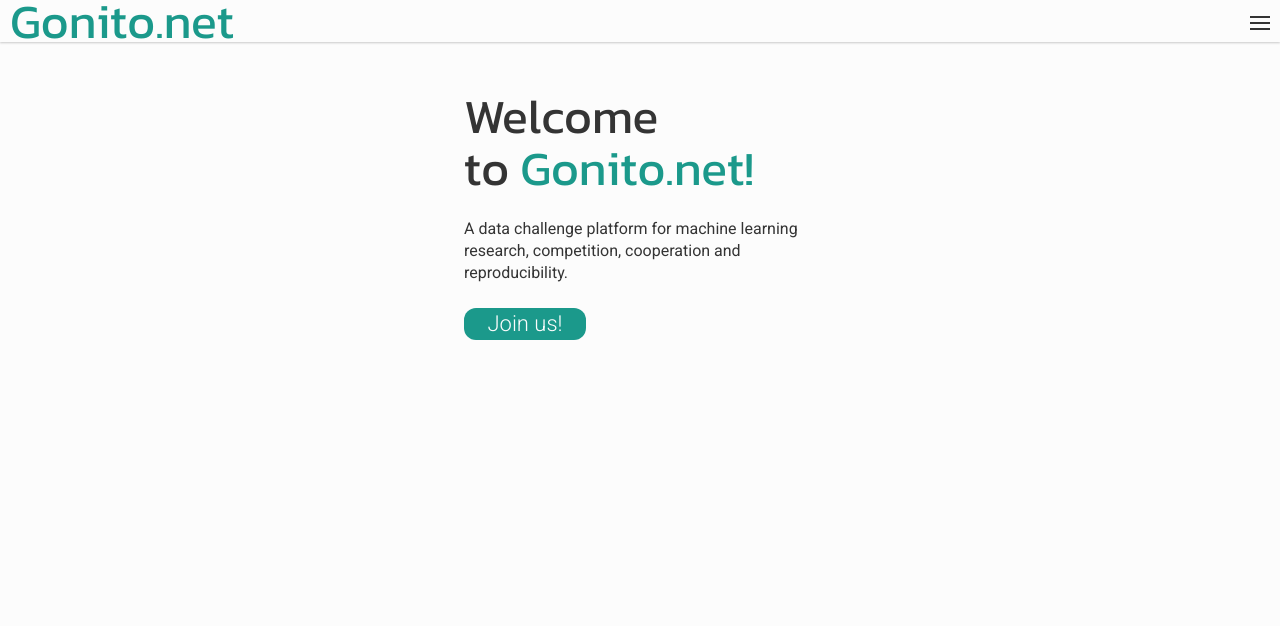
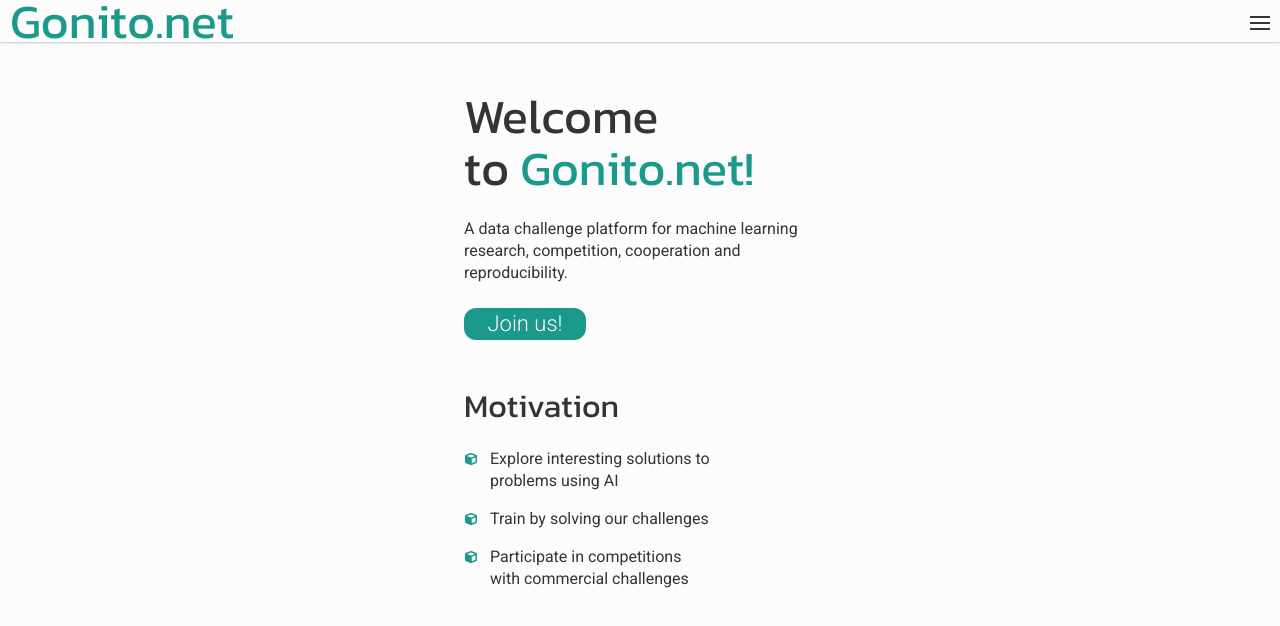
Before and after one commit to amu-cai/amueval-frontend, a React (Create React App) app: page / in a window 1280 px wide. Shown: the top 626 px of the page. Built offline with nearby package versions, Linux system fonts and the light colour scheme.

Commit message:
motivation section

```diff
--- a/src/App.js
+++ b/src/App.js
@@ -3,7 +3,7 @@ import theme from "./utils/theme";
 import LandingPage from "./pages/LandingPage";
 import Challenges from "./pages/Challenges";
 import {BrowserRouter, Route, Routes} from "react-router-dom";
-import NavBar from "./components/NavBar";
+import NavBar from "./components/elements/NavBar";
 
 const App = () => {
     return (
--- a/src/components/ButtonLink.js
+++ b/src/components/elements/ButtonLink.js
@@ -1,6 +1,6 @@
 import React from "react";
 import styled from "styled-components";
-import {Label} from "../utils/fonts";
+import {Label} from "../../utils/fonts";
 
 const ButtonLinkStyle = styled(Label)`
   background-color: ${({theme}) => theme.colors.green};
--- a/src/components/Logo.js
+++ b/src/components/elements/Logo.js
@@ -1,6 +1,6 @@
 import React from "react";
-import {H1} from "../utils/fonts";
-import theme from "../utils/theme";
+import {H1} from "../../utils/fonts";
+import theme from "../../utils/theme";
 import {Link} from "react-router-dom";
 
 const Logo = () => {
--- a/src/components/MobileNavMenu.js
+++ b/src/components/elements/MobileNavMenu.js
@@ -1,9 +1,9 @@
 import React from "react";
-import {Container, FlexColumn, FlexRow, Svg} from "../utils/containers";
-import {Menu} from "../utils/fonts";
-import loginIco from '../assets/login_ico.svg';
-import registerIco from '../assets/register_ico.svg';
-import cupIco from '../assets/cup_ico.svg';
+import {Container, FlexColumn, FlexRow, Svg} from "../../utils/containers";
+import {Menu} from "../../utils/fonts";
+import loginIco from '../../assets/login_ico.svg';
+import registerIco from '../../assets/register_ico.svg';
+import cupIco from '../../assets/cup_ico.svg';
 import styled from "styled-components";
 import {Link} from "react-router-dom";
 
@@ -59,7 +59,7 @@ const MobileNavMenu = (props) => {
                     Register
                 </Menu>
             </FlexRow>
-            <FlexRow as={Link} to='/' gap='16px'>
+            <FlexRow as={Link} to='/challenges' gap='16px'>
                 <Svg width='16px' height='16px' src={cupIco}/>
                 <Menu as='li'>
                     Challenges
--- a/src/components/NavBar.js
+++ b/src/components/elements/NavBar.js
@@ -1,8 +1,8 @@
 import React from "react";
-import {Container, FlexRow} from "../utils/containers";
+import {Container, FlexRow} from "../../utils/containers";
 import Logo from "./Logo";
 import styled from "styled-components";
-import menuButtonIcon from '../assets/menu-button.svg';
+import menuButtonIcon from '../../assets/menu-button.svg';
 import MobileNavMenu from "./MobileNavMenu";
 
 const NavBarStyle = styled(Container)`
--- /dev/null
+++ b/src/components/sections/Motivation.js
@@ -0,0 +1,40 @@
+import React from "react";
+import {FlexColumn, FlexRow, Svg} from "../../utils/containers";
+import {Body, H2} from "../../utils/fonts";
+import cubeIcon from '../../assets/cube_ico.svg';
+import theme from "../../utils/theme";
+
+const Motivation = () => {
+    return (
+        <FlexColumn as='section' alignmentX='flex-start' gap='24px' width='80%' maxWidth='352px'>
+            <H2 as='h2'>
+                Motivation
+            </H2>
+            <FlexColumn as='ul' gap='16px' alignmentX='flex-start'>
+                <FlexRow as='li' gap='12px' alignmentY='flex-start'>
+                    <Svg src={cubeIcon} width='14px' height='14px' margin='4px 0 0 0'
+                         backgroundColor={theme.colors.green}/>
+                    <Body as='p' maxWidth='224px'>
+                        Explore interesting solutions to problems using AI
+                    </Body>
+                </FlexRow>
+                <FlexRow as='li' gap='12px' alignmentY='flex-start'>
+                    <Svg src={cubeIcon} width='14px' height='14px' margin='4px 0 0 0'
+                         backgroundColor={theme.colors.green}/>
+                    <Body as='p' maxWidth='224px'>
+                        Train by solving our challenges
+                    </Body>
+                </FlexRow>
+                <FlexRow as='li' gap='12px' alignmentY='flex-start'>
+                    <Svg src={cubeIcon} width='14px' height='14px' margin='4px 0 0 0'
+                         backgroundColor={theme.colors.green}/>
+                    <Body as='p' maxWidth='224px'>
+                        Participate in competitions with commercial challenges
+                    </Body>
+                </FlexRow>
+            </FlexColumn>
+        </FlexColumn>
+    );
+}
+
+export default Motivation;
--- a/src/pages/LandingPage.js
+++ b/src/pages/LandingPage.js
@@ -3,11 +3,12 @@ import {Body, H1} from "../utils/fonts";
 import {Container, FlexColumn} from "../utils/containers";
 import theme from "../utils/theme";
 import {Link} from "react-router-dom";
-import ButtonLink from "../components/ButtonLink";
+import ButtonLink from "../components/elements/ButtonLink";
+import Motivation from "../components/sections/Motivation";
 
 const LandingPage = () => {
     return (
-        <FlexColumn alignmentY='flex-start' width='100%' minHeight='100vh' as='main'>
+        <FlexColumn alignmentY='flex-start' width='100%' minHeight='100vh' as='main' gap='48px'>
             <FlexColumn alignmentX='flex-start' gap='24px'
                         width='80%' maxWidth='352px' margin='90px 0 0 0'>
                 <H1 as="h1">
@@ -24,6 +25,7 @@ const LandingPage = () => {
                     Join us!
                 </ButtonLink>
             </FlexColumn>
+            <Motivation/>
         </FlexColumn>
     );
 }
--- a/src/utils/containers.js
+++ b/src/utils/containers.js
@@ -4,10 +4,10 @@ const Container = styled.div`
   padding: ${({padding}) => padding ? padding : '0'};
   margin: ${({margin}) => margin ? margin : '0'};
   width: ${({width}) => width ? width : 'auto'};
+  height: ${({height}) => height ? height : 'auto'};
   text-align: ${({textAlign}) => textAlign ? textAlign : 'left'};
   max-width: ${({maxWidth}) => maxWidth ? maxWidth : 'auto'};
   min-width: ${({minWidth}) => minWidth ? minWidth : 'auto'};
-  height: ${({height}) => height ? height : 'auto'};
   max-height: ${({maxHeight}) => maxHeight ? maxHeight : 'auto'};
   min-height: ${({minHeight}) => minHeight ? minHeight : 'auto'};
   background-color: ${({backgroundColor}) => backgroundColor ? backgroundColor : 'transparent'};
@@ -46,6 +46,8 @@ const Svg = styled(Container)`
   background-color: ${({backgroundColor, theme}) => backgroundColor ? backgroundColor : theme.colors.dark};
   -webkit-mask: url(${({src}) => src}) no-repeat center;
   mask: url(${({src}) => src}) no-repeat center;
+  width: ${({width}) => width ? width : '16px'};
+  height: ${({height}) => height ? height : '16px'};
 `;
 
 export {Container, FlexRow, FlexColumn, Grid, Svg};
```
Also changed, not shown: src/assets/cube_ico.svg (added).
